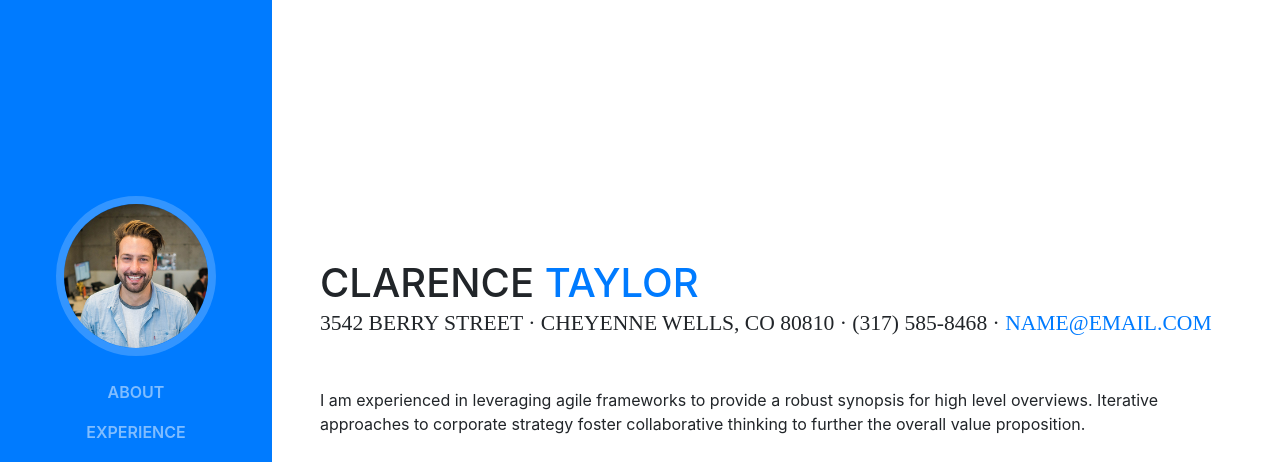
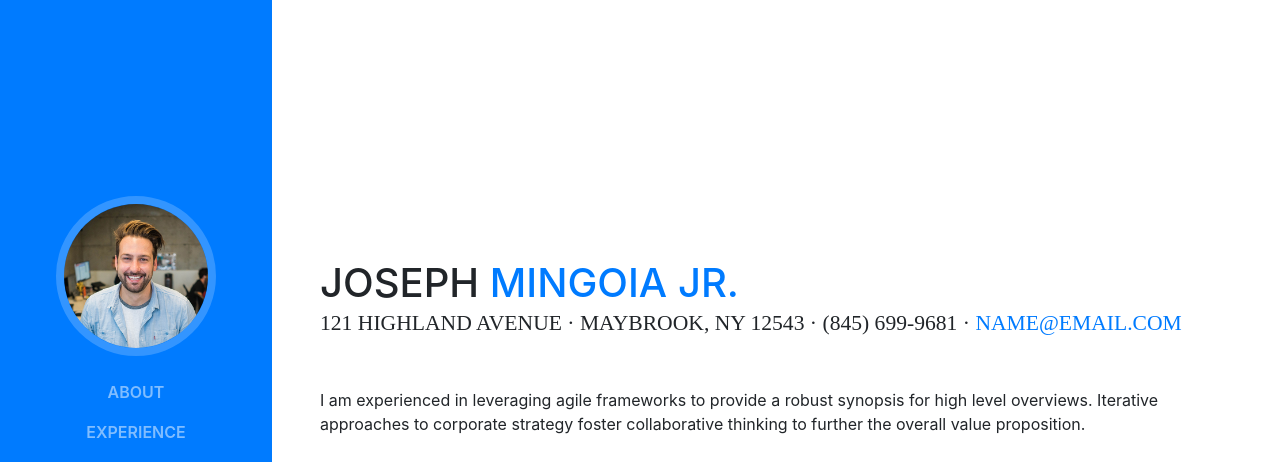
Before and after one commit to jmingoia/jmingoia.github.io, a website with bundled scripts: page index.html in a window 1280 px wide. Shown: the top 462 px of the page. Built offline with nearby package versions, Linux system fonts and the light colour scheme; a web font is replaced by a local one.

Commit message:
Changed name and title

```diff
--- a/index.html
+++ b/index.html
@@ -8,7 +8,7 @@
     <meta name="description" content="">
     <meta name="author" content="">
 
-    <title>Resume - Start Bootstrap Theme</title>
+    <title>Joseph Mingoia Jr.</title>
 
     <!-- Bootstrap core CSS -->
     <link href="vendor/bootstrap/css/bootstrap.min.css" rel="stylesheet">
@@ -65,10 +65,10 @@
 
       <section class="resume-section p-3 p-lg-5 d-flex d-column" id="about">
         <div class="my-auto">
-          <h1 class="mb-0">Clarence
-            <span class="text-primary">Taylor</span>
+          <h1 class="mb-0">Joseph
+            <span class="text-primary">Mingoia Jr.</span>
           </h1>
-          <div class="subheading mb-5">3542 Berry Street · Cheyenne Wells, CO 80810 · (317) 585-8468 ·
+          <div class="subheading mb-5">121 Highland Avenue · Maybrook, NY 12543 · (845) 699-9681 ·
             <a href="mailto:name@email.com">name@email.com</a>
           </div>
           <p class="mb-5">I am experienced in leveraging agile frameworks to provide a robust synopsis for high level overviews. Iterative approaches to corporate strategy foster collaborative thinking to further the overall value proposition.</p>
```
